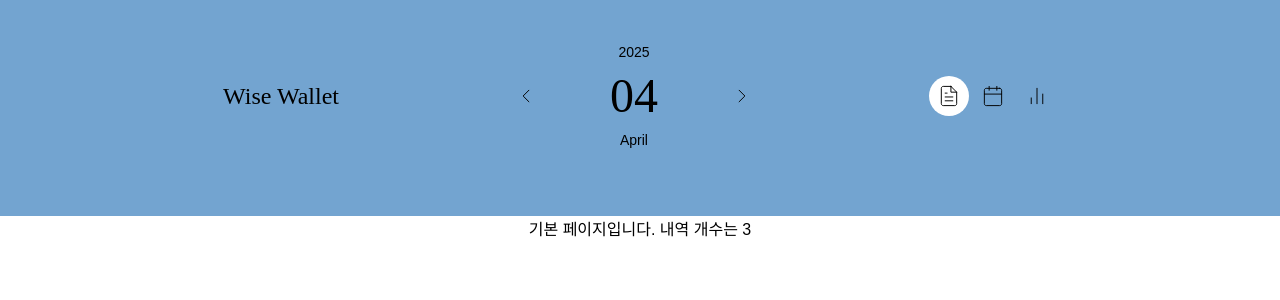
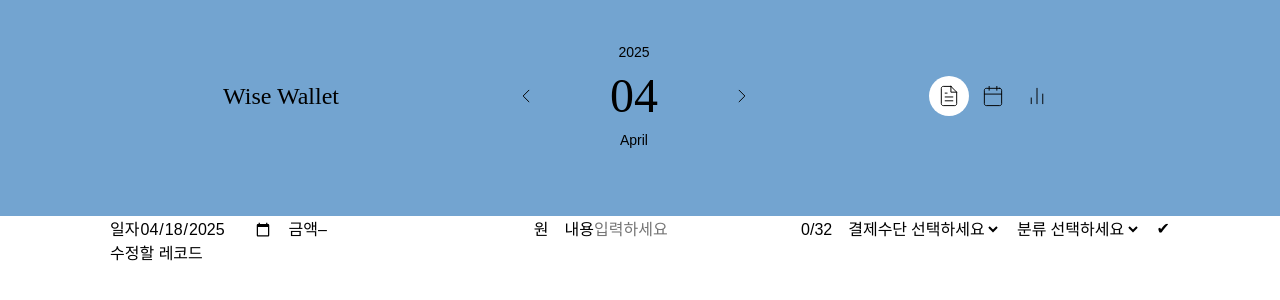
Before and after one commit to wan0514/fe-bye2money, a React (Vite) app: page /home/2025/04 in a window 1280 px wide. Shown: the top 300 px of the page. Built offline with nearby package versions, Linux system fonts and the light colour scheme; a web font is replaced by a local one.

Commit message:
✨ feat: connect Form component to HomePage for testing logic
- Integrated Form into HomePage for reducer-based state test
- Focused on wiring up form handlers and observing state changes

```diff
--- a/src/features/form/components/CategorySelect.jsx
+++ b/src/features/form/components/CategorySelect.jsx
@@ -6,7 +6,7 @@
         <option value="">선택하세요</option>
         {options.map((category) => (
           <option key={category} value={category}>
-            {category}
+            {category.name}
           </option>
         ))}
       </select>
--- a/src/pages/HomePage.jsx
+++ b/src/pages/HomePage.jsx
@@ -1,7 +1,9 @@
 import { useReducer } from 'react';
 import { useOutletContext } from 'react-router-dom';
+import CATEGORY_TYPES from '../shared/constants/categoryOptions';
 import getTodayTimestamp from '../shared/utils/getTodayTimestamp';
 import formReducer from '../shared/reducers/formReducer';
+import Form from '../features/form';
 
 const initialFormState = {
   id: null, // 생성 시에는 null, 수정 시에는 서버에서 받은 id
@@ -12,6 +14,9 @@
   type: 'expense',
   timestamp: getTodayTimestamp(),
 };
+
+//TODO fetch로 결제수단 가져오기
+const mockPaymentOptions = ['현대카드', '신한카드'];
 
 function HomePage() {
   const [formData, dispatch] = useReducer(formReducer, initialFormState);
@@ -44,7 +49,18 @@
     dispatch({ type: 'INIT_EDIT', payload: record });
   };
 
-  return <div>기본 페이지입니다. 내역 개수는 {records.length}</div>;
+  return (
+    <>
+      <Form
+        formData={formData}
+        onChange={handleChange}
+        onSubmit={handleSubmit}
+        paymentOptions={mockPaymentOptions}
+        categoryOptions={CATEGORY_TYPES[formData.type]}
+      />
+      <button onClick={handleEdit}>수정할 레코드</button>
+    </>
+  );
 }
 
 export default HomePage;
```
